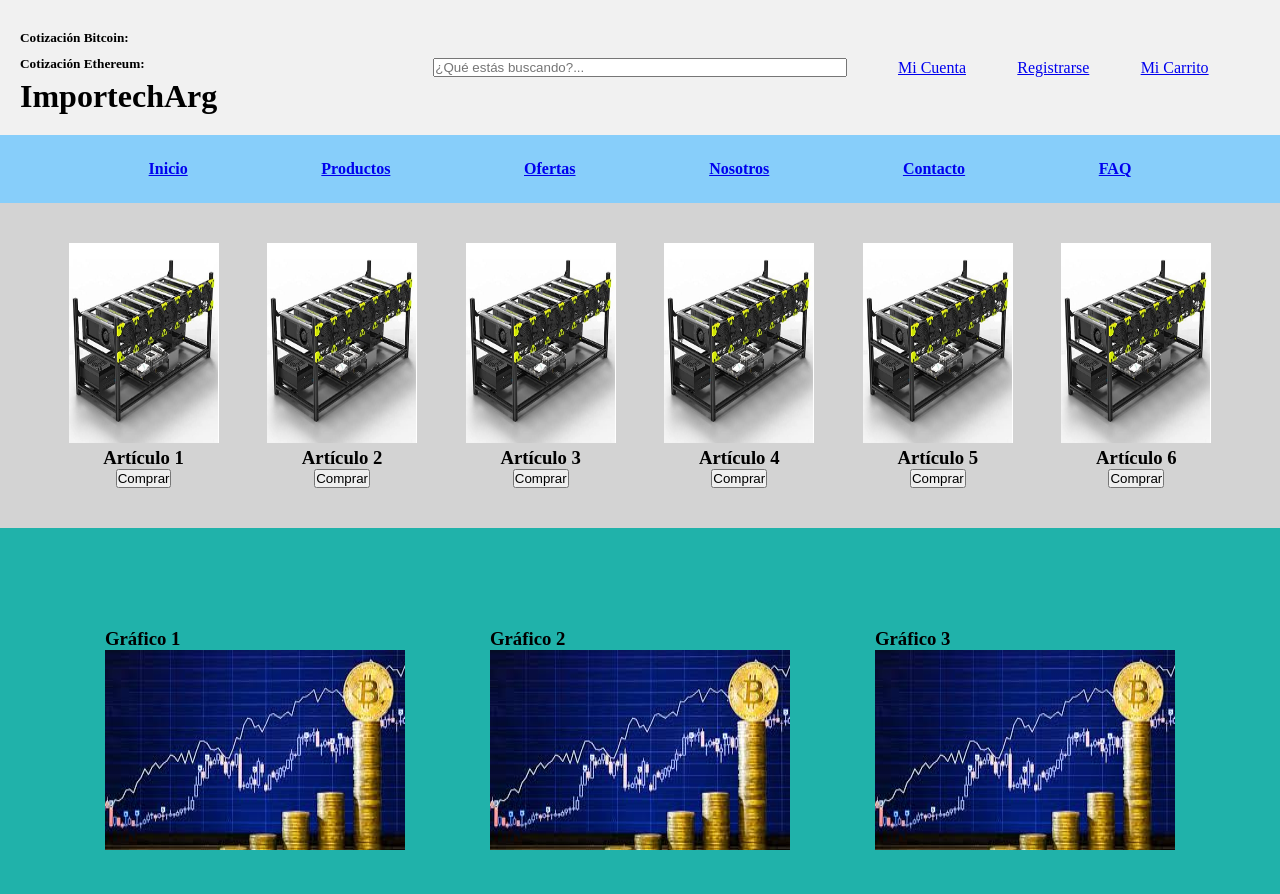
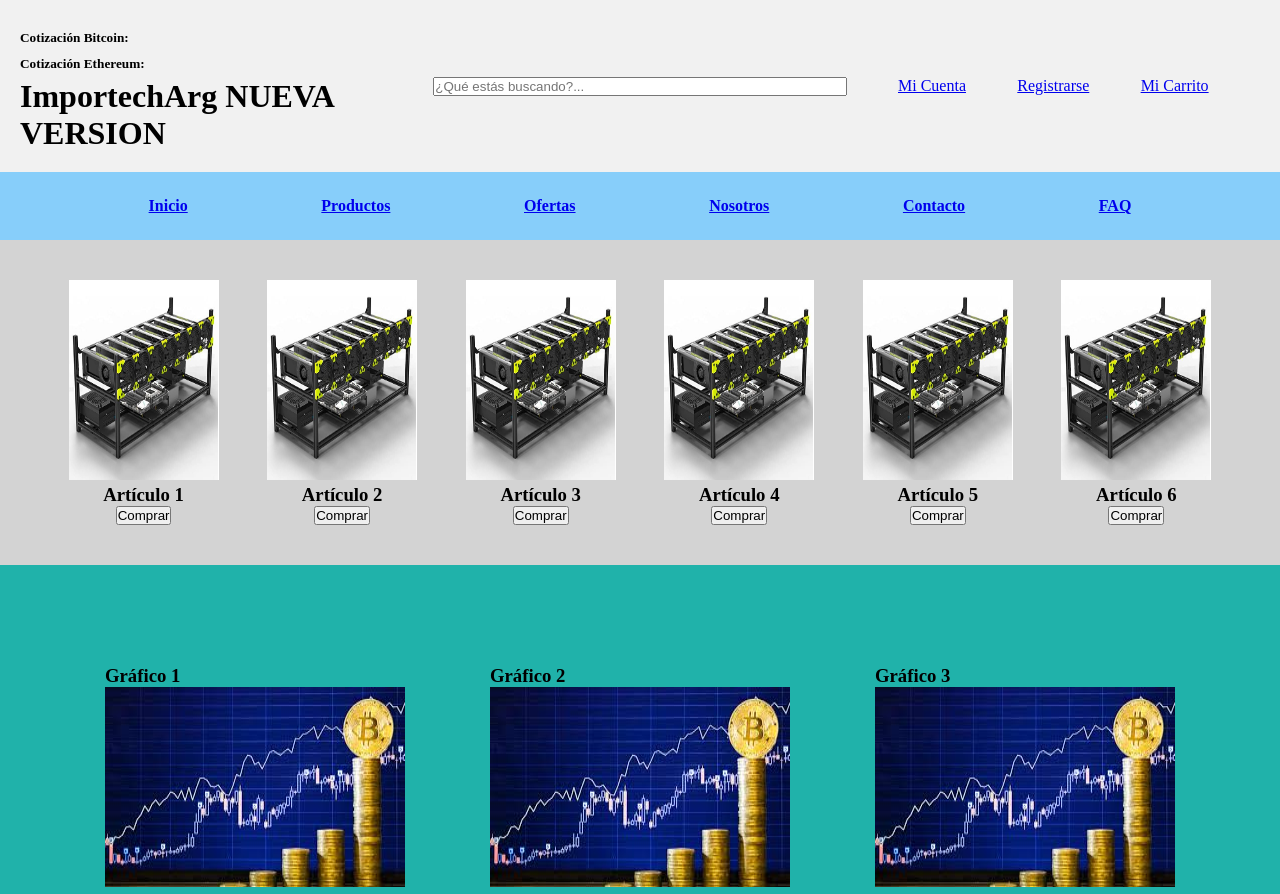
Before and after one commit to RodrigoHDC/Proyecto-Final-RDC, a plain HTML site: page Proyecto Final (Rodrigo de Cabo)/index.html in a window 1280 px wide. Shown: the top 894 px of the page. Drawn offline with Linux system fonts and the light colour scheme.

Commit message:
Modificando Titulo al index

```diff
--- a/Proyecto Final (Rodrigo de Cabo)/index.html
+++ b/Proyecto Final (Rodrigo de Cabo)/index.html
@@ -20,7 +20,7 @@
                 <h5>Cotización Bitcoin:</h5>
                 <h5>Cotización Ethereum:</h5>
                 <br><br>
-                <h1>ImportechArg</h1>
+                <h1>ImportechArg NUEVA VERSION</h1>
             </div>
 
             <div class="container-imput">
```
